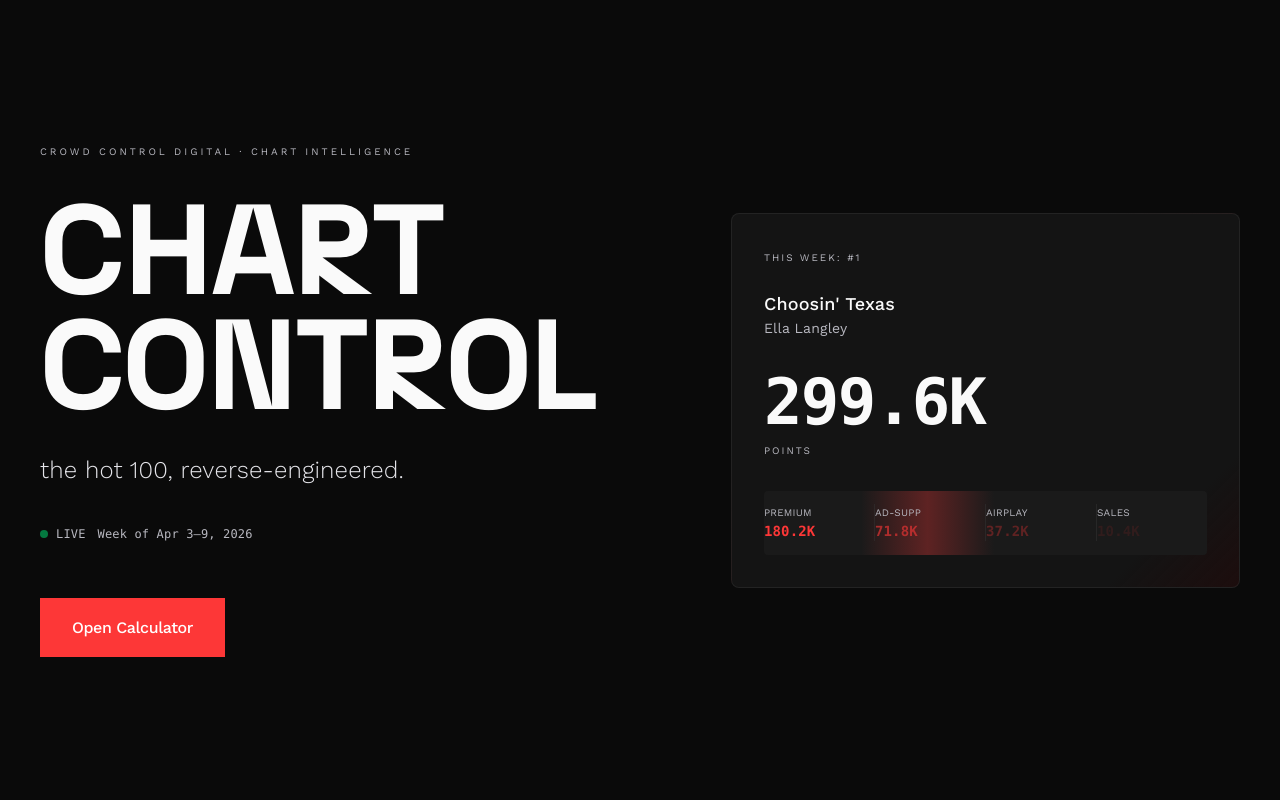
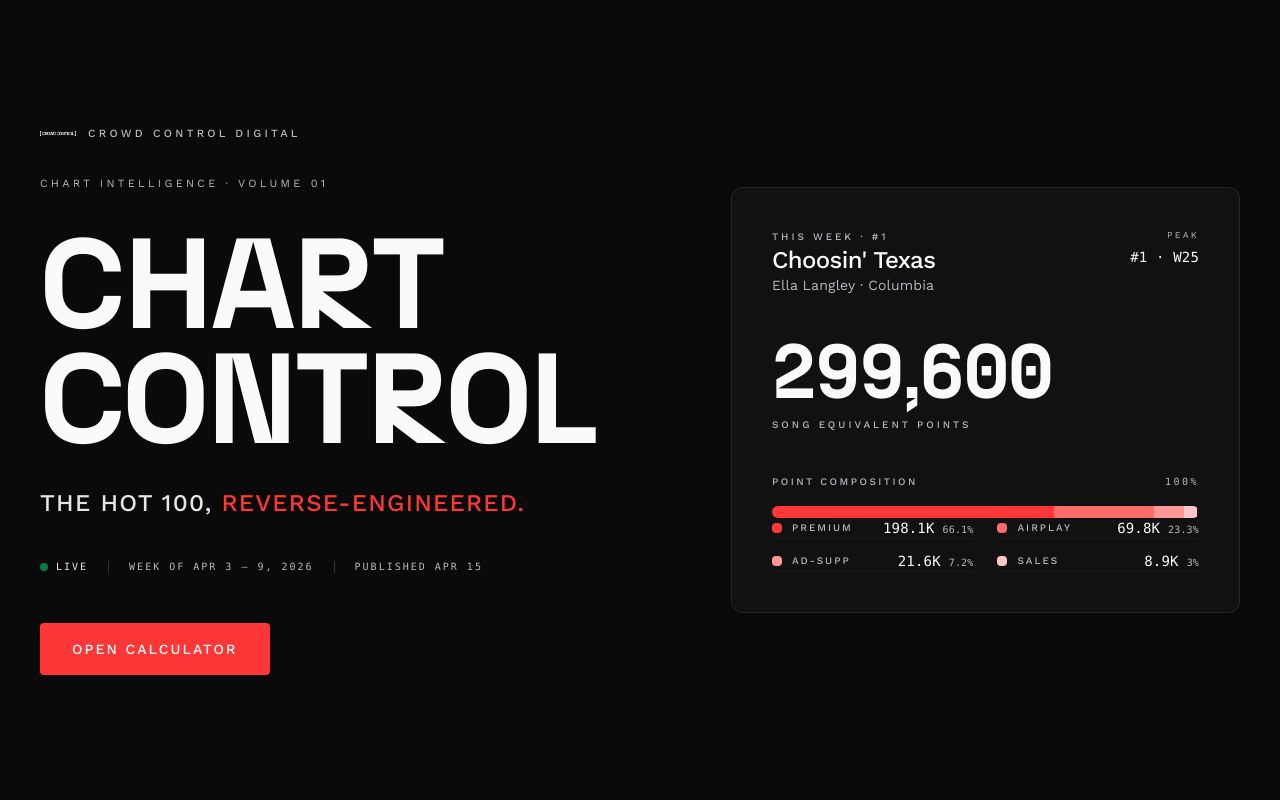
Before and after one commit to geoffshames/chart-control, a Next.js app: page / in a window 1280 px wide. Shown: the top 800 px of the page. Built offline with nearby package versions, Linux system fonts and the light colour scheme.

Commit message:
Hero: add wordmark, all-caps subtitle, kill composition animation, legible values | Chart: expand section, Top-10 cards + 11-100 list with Show All

```diff
--- a/src/components/ChartTable.tsx
+++ b/src/components/ChartTable.tsx
@@ -1,10 +1,17 @@
 'use client';
 
 import { motion } from 'framer-motion';
+import { useState } from 'react';
 import { week20260409 } from '@/lib/data/week-2026-04-09';
+import { CaretDown, CaretUp } from '@phosphor-icons/react';
 
 const ChartTable = () => {
   const chartRows = week20260409.rows;
+  const [showAll, setShowAll] = useState(false);
+
+  const top10 = chartRows.filter((r) => r.rank <= 10);
+  const rest = chartRows.filter((r) => r.rank > 10);
+  const visibleRest = showAll ? rest : rest.slice(0, 15);
 
   return (
     <section className="w-full px-6 md:px-10 py-20 md:py-32 bg-[#0A0A0A]">
@@ -14,71 +21,134 @@ const ChartTable = () => {
           whileInView={{ opacity: 1, y: 0 }}
           viewport={{ once: true, amount: 0.1 }}
           transition={{ duration: 0.6 }}
-          className="mb-12 md:mb-16"
+          className="mb-12 md:mb-20"
         >
           <div className="text-[10px] tracking-[0.3em] uppercase text-[#B8B8C0] mb-4">
-            06 · CHART
+            06 &middot; THE CHART
           </div>
           <h2
-            className="text-4xl md:text-5xl font-bold leading-tight mb-3 tracking-tight"
+            className="text-4xl md:text-6xl font-bold leading-[0.95] mb-5 tracking-tight uppercase"
             style={{ fontFamily: "'N27', sans-serif" }}
           >
-            HOT 100 · WEEK OF APR 3–9, 2026
+            Billboard Hot 100
+            <br className="hidden md:block" />
+            <span className="text-[#B8B8C0]"> &middot; Week of Apr 3 &ndash; 9, 2026</span>
           </h2>
+          <p className="text-base md:text-lg text-[#E4E4E9] max-w-2xl leading-relaxed">
+            All 100 charting songs, ranked by Song Equivalent units. Top 10 featured; remainder expandable.
+          </p>
         </motion.div>
 
+        {/* TOP 10 — featured cards */}
         <motion.div
-          className="overflow-x-auto max-h-[600px] overflow-y-auto"
+          className="mb-16"
+          initial={{ opacity: 0, y: 20 }}
+          whileInView={{ opacity: 1, y: 0 }}
+          viewport={{ once: true, amount: 0.1 }}
+          transition={{ duration: 0.6, delay: 0.1 }}
+        >
+          <div className="text-[10px] tracking-[0.3em] uppercase text-[#B8B8C0] mb-6 font-medium">
+            TOP 10
+          </div>
+
+          <div className="grid grid-cols-1 md:grid-cols-2 gap-3">
+            {top10.map((row, idx) => (
+              <motion.div
+                key={row.luminateId}
+                initial={{ opacity: 0, y: 10 }}
+                whileInView={{ opacity: 1, y: 0 }}
+                viewport={{ once: true, amount: 0.1 }}
+                transition={{ duration: 0.4, delay: idx * 0.04 }}
+                className="group flex items-center gap-5 md:gap-7 p-5 md:p-6 border border-[#333]/40 rounded-lg bg-[#111] hover:bg-[#161616] hover:border-[#FD3737]/40 transition-all"
+              >
+                <div
+                  className="shrink-0 w-14 md:w-16 text-right font-mono tabular-nums text-4xl md:text-5xl font-bold"
+                  style={{ fontFamily: "'N27', sans-serif", color: row.rank === 1 ? '#FD3737' : '#FAFAFA' }}
+                >
+                  {String(row.rank).padStart(2, '0')}
+                </div>
+                <div className="flex-1 min-w-0">
+                  <div className="text-base md:text-lg font-medium text-[#FAFAFA] truncate tracking-tight">
+                    {row.title}
+                  </div>
+                  <div className="text-sm text-[#B8B8C0] truncate mt-0.5">
+                    {row.artist}
+                  </div>
+                </div>
+                <div className="shrink-0 text-right">
+                  <div className="font-mono tabular-nums text-xl md:text-2xl font-bold text-[#FD3737]">
+                    {row.songEquivalent.toLocaleString()}
+                  </div>
+                  <div className="text-[9px] tracking-[0.25em] uppercase text-[#B8B8C0] mt-0.5 font-medium">
+                    PTS
+                  </div>
+                </div>
+              </motion.div>
+            ))}
+          </div>
+        </motion.div>
+
+        {/* 11-100 — list with expand */}
+        <motion.div
           initial={{ opacity: 0 }}
           whileInView={{ opacity: 1 }}
           viewport={{ once: true, amount: 0.1 }}
-          transition={{ duration: 0.6 }}
+          transition={{ duration: 0.6, delay: 0.2 }}
         >
-          <table className="w-full">
-            <thead className="sticky top-0 bg-[#0A0A0A]">
-              <tr className="border-b border-[#333]/30">
-                <th className="px-4 py-3 text-left text-[10px] tracking-[0.2em] uppercase text-[#B8B8C0] font-medium">
-                  Rank
-                </th>
-                <th className="px-4 py-3 text-left text-[10px] tracking-[0.2em] uppercase text-[#B8B8C0] font-medium">
-                  Title
-                </th>
-                <th className="px-4 py-3 text-left text-[10px] tracking-[0.2em] uppercase text-[#B8B8C0] font-medium">
-                  Artist
-                </th>
-                <th className="px-4 py-3 text-right text-[10px] tracking-[0.2em] uppercase text-[#B8B8C0] font-medium">
-                  Points
-                </th>
-              </tr>
-            </thead>
-            <tbody>
-              {chartRows.map((row, idx) => (
-                <tr
-                  key={idx}
-                  className={`border-b border-[#333]/30 ${
-                    row.rank <= 10 ? 'border-l-2 border-l-[#FD3737]' : ''
-                  } hover:bg-[#141414]/50 transition-colors`}
-                >
-                  <td
-                    className={`px-4 py-3 font-mono text-sm ${
-                      row.rank <= 10 ? 'text-[#FD3737] font-bold' : 'text-[#B8B8C0]'
-                    }`}
-                  >
-                    {row.rank}
-                  </td>
-                  <td className="px-4 py-3 text-sm text-[#FAFAFA] font-medium">
-                    {row.title}
-                  </td>
-                  <td className="px-4 py-3 text-sm text-[#B8B8C0]">
-                    {row.artist}
-                  </td>
-                  <td className="px-4 py-3 text-right font-mono text-sm text-[#FD3737] font-bold tabular-nums">
-                    {row.songEquivalent.toLocaleString()}
-                  </td>
-                </tr>
-              ))}
-            </tbody>
-          </table>
+          <div className="flex items-baseline justify-between mb-6">
+            <div className="text-[10px] tracking-[0.3em] uppercase text-[#B8B8C0] font-medium">
+              #11 &ndash; #100
+            </div>
+            <div className="text-[10px] tracking-[0.25em] uppercase text-[#B8B8C0] font-mono">
+              {showAll ? rest.length : Math.min(15, rest.length)} / {rest.length}
+            </div>
+          </div>
+
+          <div className="border-t border-[#333]/40">
+            {visibleRest.map((row) => (
+              <div
+                key={row.luminateId}
+                className="grid grid-cols-[48px_1fr_auto] md:grid-cols-[60px_1fr_1fr_auto] items-center gap-4 md:gap-6 py-4 md:py-5 border-b border-[#333]/30 hover:bg-[#141414]/60 transition-colors"
+              >
+                <div className="font-mono tabular-nums text-base md:text-lg text-[#B8B8C0] font-medium">
+                  {String(row.rank).padStart(3, '0')}
+                </div>
+                <div className="text-sm md:text-base font-medium text-[#FAFAFA] truncate tracking-tight">
+                  {row.title}
+                </div>
+                <div className="hidden md:block text-sm text-[#B8B8C0] truncate">
+                  {row.artist}
+                </div>
+                <div className="font-mono tabular-nums text-sm md:text-base text-[#FAFAFA] font-medium text-right whitespace-nowrap">
+                  {row.songEquivalent.toLocaleString()}
+                </div>
+              </div>
+            ))}
+          </div>
+
+          {rest.length > 15 && (
+            <div className="mt-8 flex justify-center">
+              <motion.button
+                onClick={() => setShowAll((s) => !s)}
+                className="flex items-center gap-3 px-6 py-3 border border-[#333]/60 hover:border-[#FD3737]/40 rounded-sm text-[11px] tracking-[0.2em] uppercase text-[#E4E4E9] font-medium transition-colors"
+                whileHover={{ y: -1 }}
+                whileTap={{ scale: 0.98 }}
+                transition={{ type: 'spring', stiffness: 120, damping: 18 }}
+              >
+                {showAll ? (
+                  <>
+                    SHOW LESS
+                    <CaretUp size={12} weight="bold" />
+                  </>
+                ) : (
+                  <>
+                    SHOW ALL {rest.length}
+                    <CaretDown size={12} weight="bold" />
+                  </>
+                )}
+              </motion.button>
+            </div>
+          )}
         </motion.div>
       </div>
     </section>
--- a/src/components/Hero.tsx
+++ b/src/components/Hero.tsx
@@ -1,9 +1,21 @@
 'use client';
 
 import { motion } from 'framer-motion';
-import { useState } from 'react';
+import Image from 'next/image';
 
 const Hero = ({ onCalculatorClick }: { onCalculatorClick: () => void }) => {
+  // Choosin' Texas #1 composition — per week-1 validation with old PDF divisors
+  // Premium: 24,764,046 / 125 = 198,112 (66.1%)
+  // Airplay: 55.8M / 800 = 69,750 (23.3%)
+  // Ad-Supported: 8,098,719 / 375 = 21,597 (7.2%)
+  // Sales: 8,900 (3.0%)
+  const composition = [
+    { label: 'PREMIUM', pts: 198112, share: 66.1, color: '#FD3737' },
+    { label: 'AIRPLAY', pts: 69750, share: 23.3, color: '#FD6B6B' },
+    { label: 'AD-SUPP', pts: 21597, share: 7.2, color: '#FF9797' },
+    { label: 'SALES', pts: 8900, share: 3.0, color: '#FFC4C4' },
+  ];
+
   return (
     <section
       className="min-h-[100dvh] w-full px-6 md:px-10 py-16 md:py-24 flex items-center"
@@ -11,107 +23,149 @@ const Hero = ({ onCalculatorClick }: { onCalculatorClick: () => void }) => {
     >
       <div className="max-w-7xl mx-auto w-full">
         <motion.div
-          className="grid grid-cols-1 lg:grid-cols-[1.2fr_1fr] gap-20 items-center"
+          className="grid grid-cols-1 lg:grid-cols-[1.2fr_1fr] gap-16 lg:gap-20 items-center"
           initial={false}
           animate={{ opacity: 1, y: 0 }}
           transition={{ duration: 0.6, ease: 'easeOut' }}
         >
           {/* Left: Content */}
-          <div className="flex flex-col gap-8">
-            <div className="text-[10px] tracking-[0.3em] uppercase text-[#B8B8C0]">
-              CROWD CONTROL DIGITAL · CHART INTELLIGENCE
+          <div className="flex flex-col gap-6 md:gap-8">
+            <div className="flex items-center gap-3">
+              <Image
+                src="/brand/CC-LOGO-2024-WHITE.png"
+                alt="Crowd Control Digital"
+                width={36}
+                height={36}
+                className="h-8 w-8 md:h-9 md:w-9 object-contain"
+                priority
+              />
+              <span className="text-[10px] md:text-[11px] tracking-[0.3em] uppercase text-[#B8B8C0] font-medium">
+                CROWD CONTROL DIGITAL
+              </span>
+            </div>
+
+            <div className="text-[10px] md:text-[11px] tracking-[0.3em] uppercase text-[#B8B8C0]">
+              CHART INTELLIGENCE &middot; VOLUME 01
             </div>
 
             <h1
-              className="text-[clamp(3.5rem,10vw,8rem)] leading-[0.9] tracking-tight uppercase"
+              className="text-[clamp(3.5rem,10vw,8rem)] leading-[0.9] tracking-tight uppercase font-bold"
               style={{ fontFamily: "'N27', sans-serif" }}
             >
-              CHART<br />CONTROL
+              CHART
+              <br />
+              CONTROL
             </h1>
 
-            <p className="text-xl md:text-2xl text-[#E4E4E9] font-light">
-              the hot 100, reverse-engineered.
+            <p className="text-xl md:text-2xl tracking-[0.05em] uppercase text-[#E4E4E9] font-medium leading-tight">
+              THE HOT 100,
+              <br className="md:hidden" />
+              <span className="text-[#FD3737]">&nbsp;REVERSE-ENGINEERED.</span>
             </p>
 
-            <div className="flex items-center gap-3 mt-2">
+            <div className="flex flex-wrap items-center gap-x-5 gap-y-2 mt-2">
               <div className="flex items-center gap-2">
                 <div className="w-2 h-2 rounded-full bg-[#00E676] animate-pulse" />
-                <span className="text-xs font-mono text-[#B8B8C0]">LIVE</span>
+                <span className="text-[10px] tracking-[0.2em] uppercase font-mono text-[#E4E4E9] font-medium">LIVE</span>
               </div>
-              <span className="text-xs font-mono text-[#B8B8C0]">
-                Week of Apr 3–9, 2026
+              <span className="h-3 w-px bg-[#333]"></span>
+              <span className="text-[10px] tracking-[0.2em] uppercase font-mono text-[#B8B8C0]">
+                WEEK OF APR 3 &ndash; 9, 2026
+              </span>
+              <span className="h-3 w-px bg-[#333]"></span>
+              <span className="text-[10px] tracking-[0.2em] uppercase font-mono text-[#B8B8C0]">
+                PUBLISHED APR 15
               </span>
             </div>
 
             <motion.button
               onClick={onCalculatorClick}
-              className="mt-6 px-8 py-4 bg-[#FD3737] text-white font-medium tracking-tight w-fit"
-              whileHover={{ scale: 1.02 }}
+              className="mt-4 px-8 py-4 bg-[#FD3737] text-white font-medium tracking-[0.15em] uppercase text-sm w-fit rounded-sm"
+              whileHover={{ scale: 1.02, y: -1 }}
               whileTap={{ scale: 0.98 }}
               transition={{ type: 'spring', stiffness: 100, damping: 20 }}
             >
-              Open Calculator
+              OPEN CALCULATOR
             </motion.button>
           </div>
 
-          {/* Right: Hero Visual */}
+          {/* Right: #1 composition */}
           <motion.div
-            className="relative"
+            className="relative w-full"
             initial={false}
             animate={{ opacity: 1, x: 0 }}
             transition={{ duration: 0.8, delay: 0.1, ease: 'easeOut' }}
           >
-            <div
-              className="p-8 rounded-lg border border-[#333]/50"
-              style={{
-                background: 'linear-gradient(135deg, #141414 0%, #141414 85%, rgba(253, 55, 55, 0.08) 100%)',
-              }}
-            >
-              <div className="text-sm text-[#B8B8C0] mb-6">
-                <span className="text-[10px] tracking-[0.2em] uppercase">This week: #1</span>
+            <div className="p-8 md:p-10 rounded-xl border border-[#333]/60 bg-[#111]">
+              <div className="flex items-start justify-between mb-10">
+                <div>
+                  <div className="text-[10px] tracking-[0.3em] uppercase text-[#B8B8C0] mb-3 font-medium">
+                    THIS WEEK &middot; #1
+                  </div>
+                  <h3 className="text-2xl font-medium text-[#FAFAFA] leading-tight tracking-tight">
+                    Choosin&apos; Texas
+                  </h3>
+                  <p className="text-sm text-[#B8B8C0] mt-1">Ella Langley &middot; Columbia</p>
+                </div>
+                <div className="text-right shrink-0 ml-4">
+                  <div className="text-[9px] tracking-[0.25em] uppercase text-[#B8B8C0] mb-1">PEAK</div>
+                  <div className="font-mono text-sm text-[#FAFAFA] tabular-nums">#1 &middot; W25</div>
+                </div>
               </div>
 
-              <div className="mb-8">
-                <h3 className="text-lg font-medium text-[#FAFAFA]">Choosin' Texas</h3>
-                <p className="text-sm text-[#B8B8C0]">Ella Langley</p>
+              <div className="mb-10">
+                <div
+                  className="font-bold tracking-tight text-[#FAFAFA] font-mono tabular-nums"
+                  style={{ fontFamily: "'N27', sans-serif", fontSize: 'clamp(3.25rem, 6vw, 5rem)', lineHeight: 0.95 }}
+                >
+                  299,600
+                </div>
+                <div className="text-[10px] tracking-[0.3em] uppercase text-[#B8B8C0] mt-2 font-medium">
+                  SONG EQUIVALENT POINTS
+                </div>
               </div>
 
-              <div className="mb-8">
-                <div
-                  className="text-5xl font-bold tracking-tight"
-                  style={{ fontFamily: "'N27', sans-serif", fontSize: 'clamp(2rem, 5vw, 4rem)' }}
-                >
-                  <span className="font-mono">299.6K</span>
+              {/* Composition — NO ANIMATION, LEGIBLE */}
+              <div>
+                <div className="flex items-center justify-between mb-4">
+                  <div className="text-[10px] tracking-[0.25em] uppercase text-[#B8B8C0] font-medium">
+                    POINT COMPOSITION
+                  </div>
+                  <div className="text-[10px] tracking-[0.25em] uppercase text-[#B8B8C0] font-mono">
+                    100%
+                  </div>
                 </div>
-                <div className="text-[10px] tracking-[0.2em] uppercase text-[#B8B8C0] mt-2">Points</div>
-              </div>
 
-              {/* Composition Bar */}
-              <div className="relative h-16 bg-[#1A1A1A] rounded overflow-hidden">
-                <motion.div
-                  className="absolute inset-0 bg-gradient-to-r from-transparent via-[#FD3737] to-transparent opacity-30"
-                  animate={{ x: ['0%', '100%'] }}
-                  transition={{ duration: 4, repeat: Infinity, ease: 'linear' }}
-                  style={{ width: '30%' }}
-                />
+                <div className="flex h-3 w-full rounded-full overflow-hidden bg-[#1A1A1A] mb-5">
+                  {composition.map((seg) => (
+                    <div
+                      key={seg.label}
+                      className="h-full"
+                      style={{ width: seg.share + '%', backgroundColor: seg.color }}
+                      title={seg.label + ': ' + seg.pts.toLocaleString() + ' pts (' + seg.share + '%)'}
+                    />
+                  ))}
+                </div>
 
-                <div className="flex h-full items-center relative z-10 divide-x divide-[#333]/50">
-                  <div className="flex-1 px-4 flex flex-col justify-center">
-                    <div className="text-[10px] text-[#B8B8C0] tracking-wide uppercase">Premium</div>
-                    <div className="font-mono text-sm text-[#FD3737] font-bold">180.2K</div>
-                  </div>
-                  <div className="flex-1 px-4 flex flex-col justify-center">
-                    <div className="text-[10px] text-[#B8B8C0] tracking-wide uppercase">Ad-Supp</div>
-                    <div className="font-mono text-sm text-[#FD3737] opacity-60 font-bold">71.8K</div>
-                  </div>
-                  <div className="flex-1 px-4 flex flex-col justify-center">
-                    <div className="text-[10px] text-[#B8B8C0] tracking-wide uppercase">Airplay</div>
-                    <div className="font-mono text-sm text-[#FD3737] opacity-30 font-bold">37.2K</div>
-                  </div>
-                  <div className="flex-1 px-4 flex flex-col justify-center">
-                    <div className="text-[10px] text-[#B8B8C0] tracking-wide uppercase">Sales</div>
-                    <div className="font-mono text-sm text-[#FD3737] opacity-10 font-bold">10.4K</div>
-                  </div>
+                <div className="grid grid-cols-2 gap-x-6 gap-y-3">
+                  {composition.map((seg) => (
+                    <div key={seg.label} className="flex items-center justify-between border-b border-[#333]/30 pb-2">
+                      <div className="flex items-center gap-2.5">
+                        <div className="w-2.5 h-2.5 rounded-sm shrink-0" style={{ backgroundColor: seg.color }} />
+                        <span className="text-[10px] tracking-[0.2em] uppercase text-[#B8B8C0] font-medium">
+                          {seg.label}
+                        </span>
+                      </div>
+                      <div className="flex items-baseline gap-2">
+                        <span className="font-mono text-sm text-[#FAFAFA] tabular-nums font-medium">
+                          {(seg.pts / 1000).toFixed(1)}K
+                        </span>
+                        <span className="font-mono text-[10px] text-[#B8B8C0] tabular-nums">
+                          {seg.share}%
+                        </span>
+                      </div>
+                    </div>
+                  ))}
                 </div>
               </div>
             </div>
```
